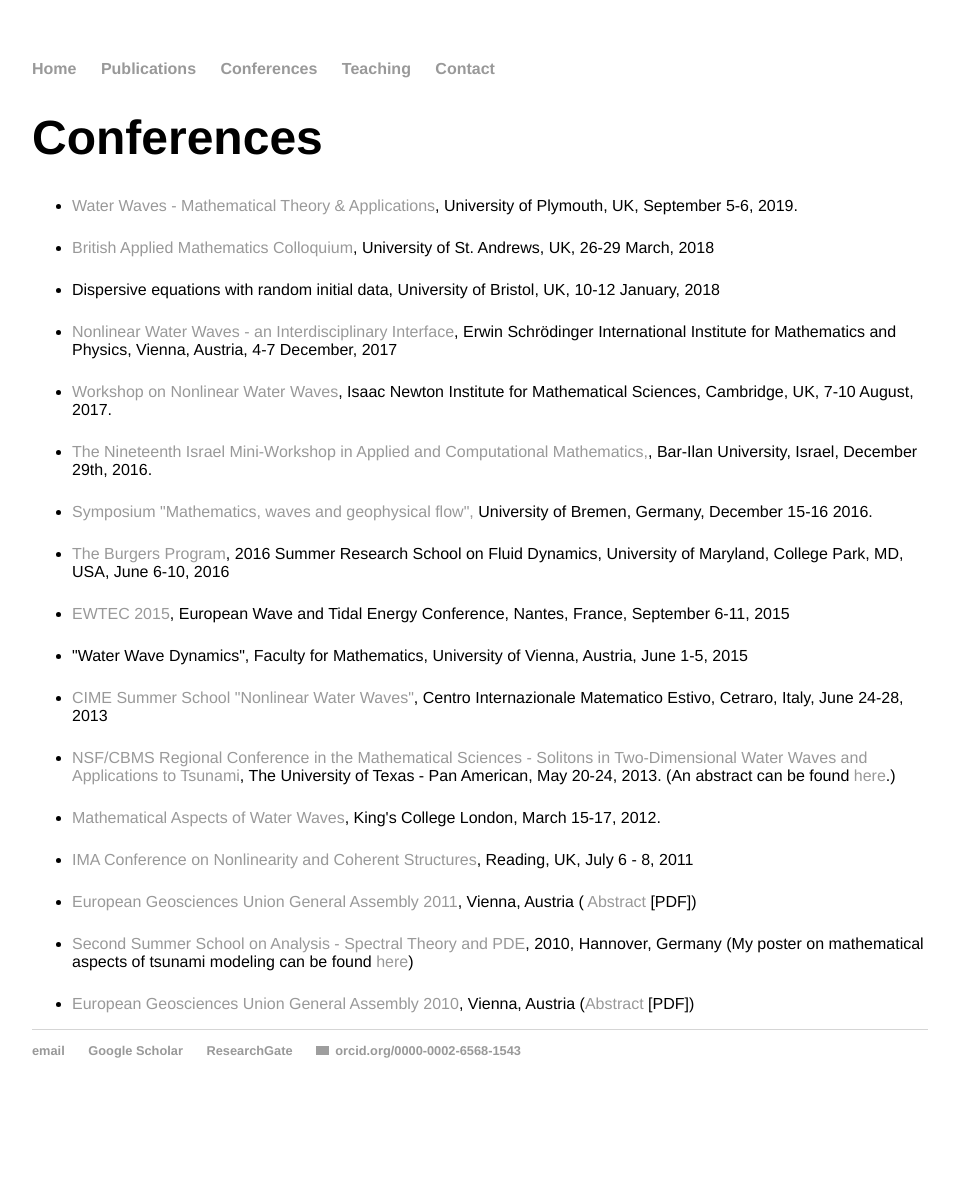
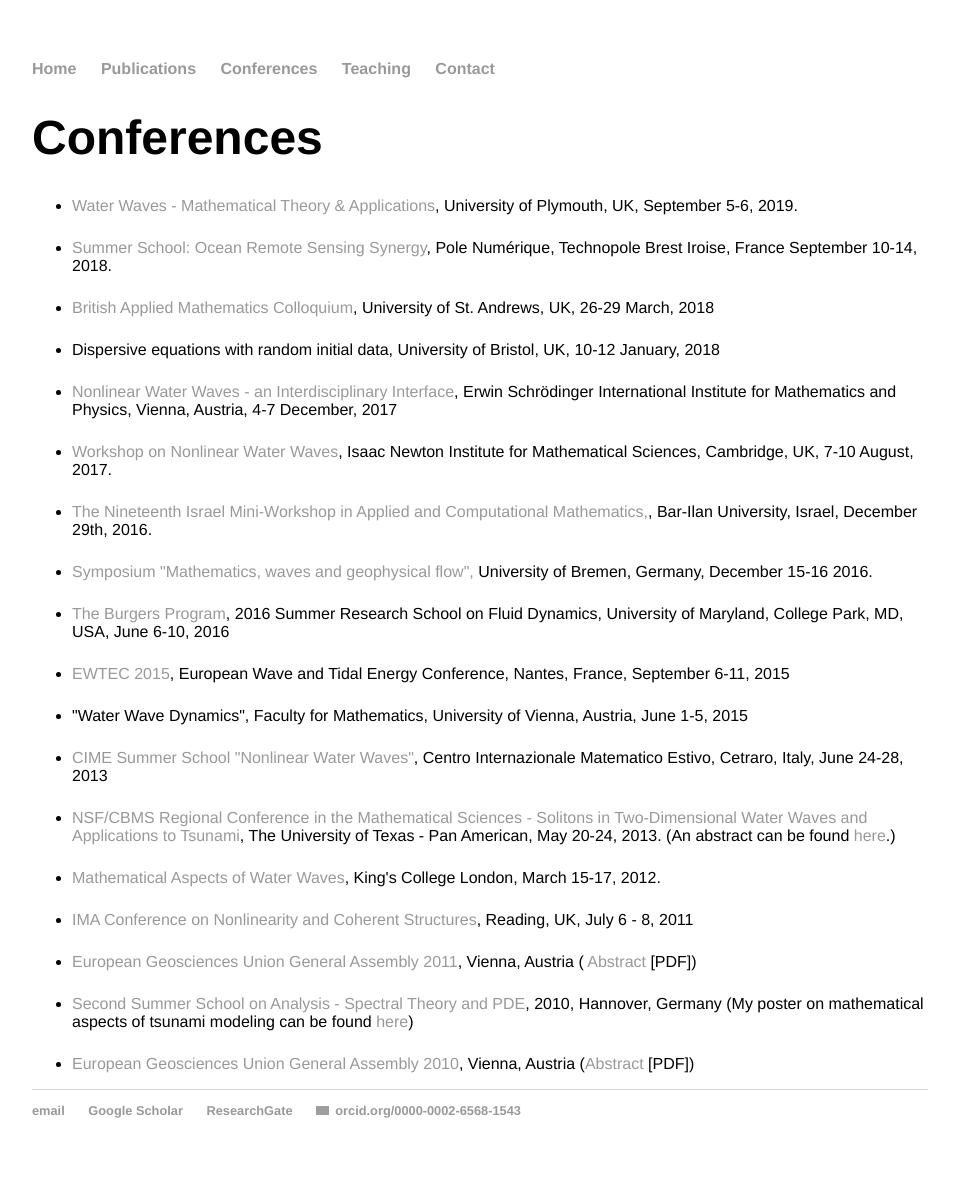
Before and after one commit to rstuhlmeier/rstuhlmeier.github.io, a Jekyll site: the page built from conferences/index.html, in a window 1280 px wide. Shown: the whole page, without its empty margins (160-1119 px from the left). Built offline with Jekyll 4.4.1, drawn with Linux system fonts in a browser that asks for light colours; before the commit the page ends 1118 px from its top, so only the background shows below that; grey boxes are pictures that could not be loaded.

Commit message:
Update index.html

```diff
--- a/conferences/index.html
+++ b/conferences/index.html
@@ -8,6 +8,9 @@ title: Raphael Stuhlmeier - Conferences
 <ul type=disc>
           <li> <a href="workshop.html">Water Waves - Mathematical Theory & Applications</a>, University of Plymouth, UK, September 5-6, 2019.</li>
 <p>
+<li> <a href="http://conferences.telecom-bretagne.eu/synergy_summer_school_2018/">Summer School: Ocean Remote Sensing Synergy</a>, Pole Numérique, Technopole Brest Iroise, France
+          September 10-14, 2018.</li>
+          <p>
 <li> <a href="http://www.mcs.st-and.ac.uk/~bamc2018/">British Applied Mathematics Colloquium</a>, University of St. Andrews, UK, 26-29 March, 2018</li>
 <p>
 <li> Dispersive equations with random initial data, University of Bristol, UK, 10-12 January, 2018</li>
```
